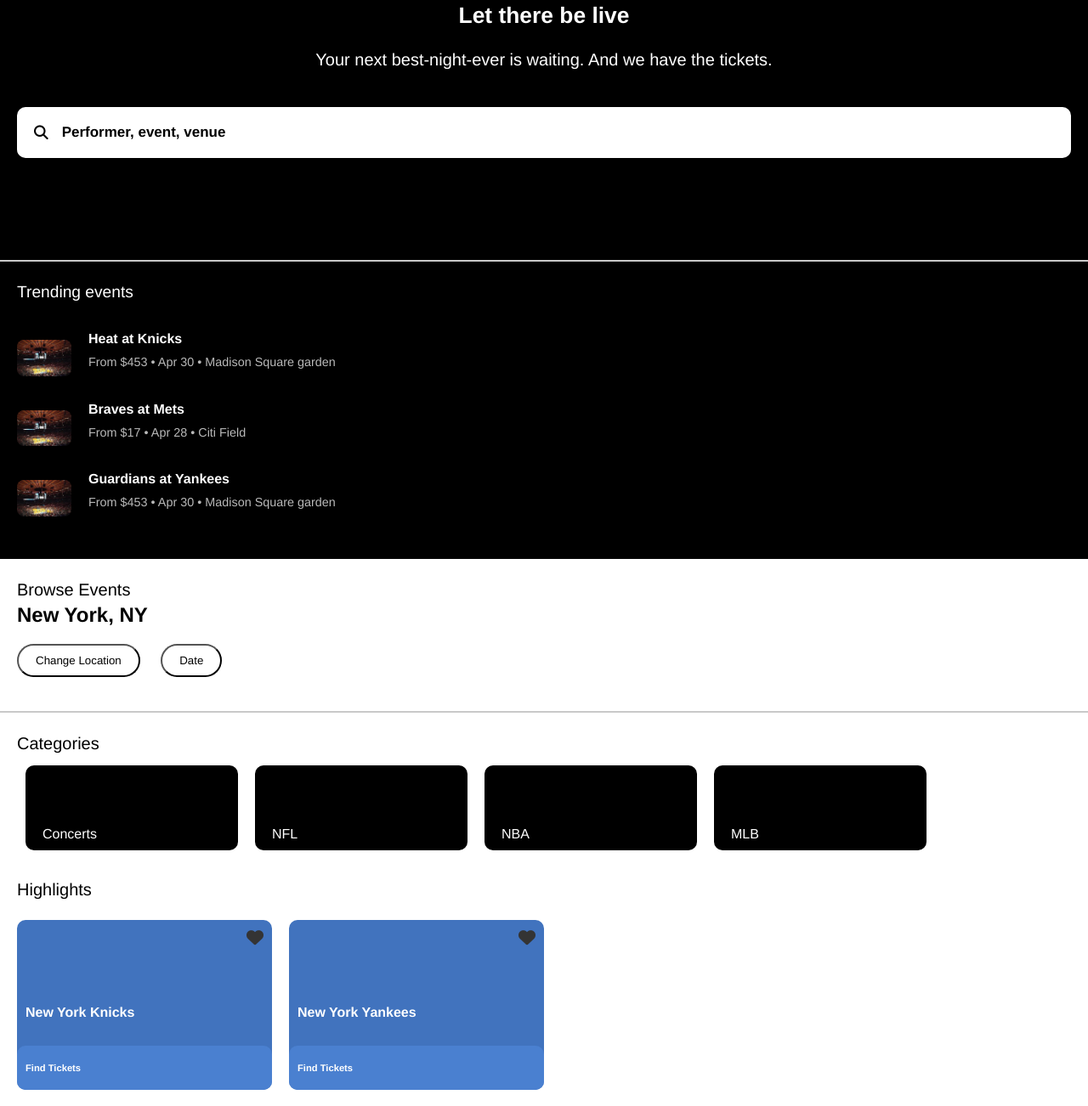
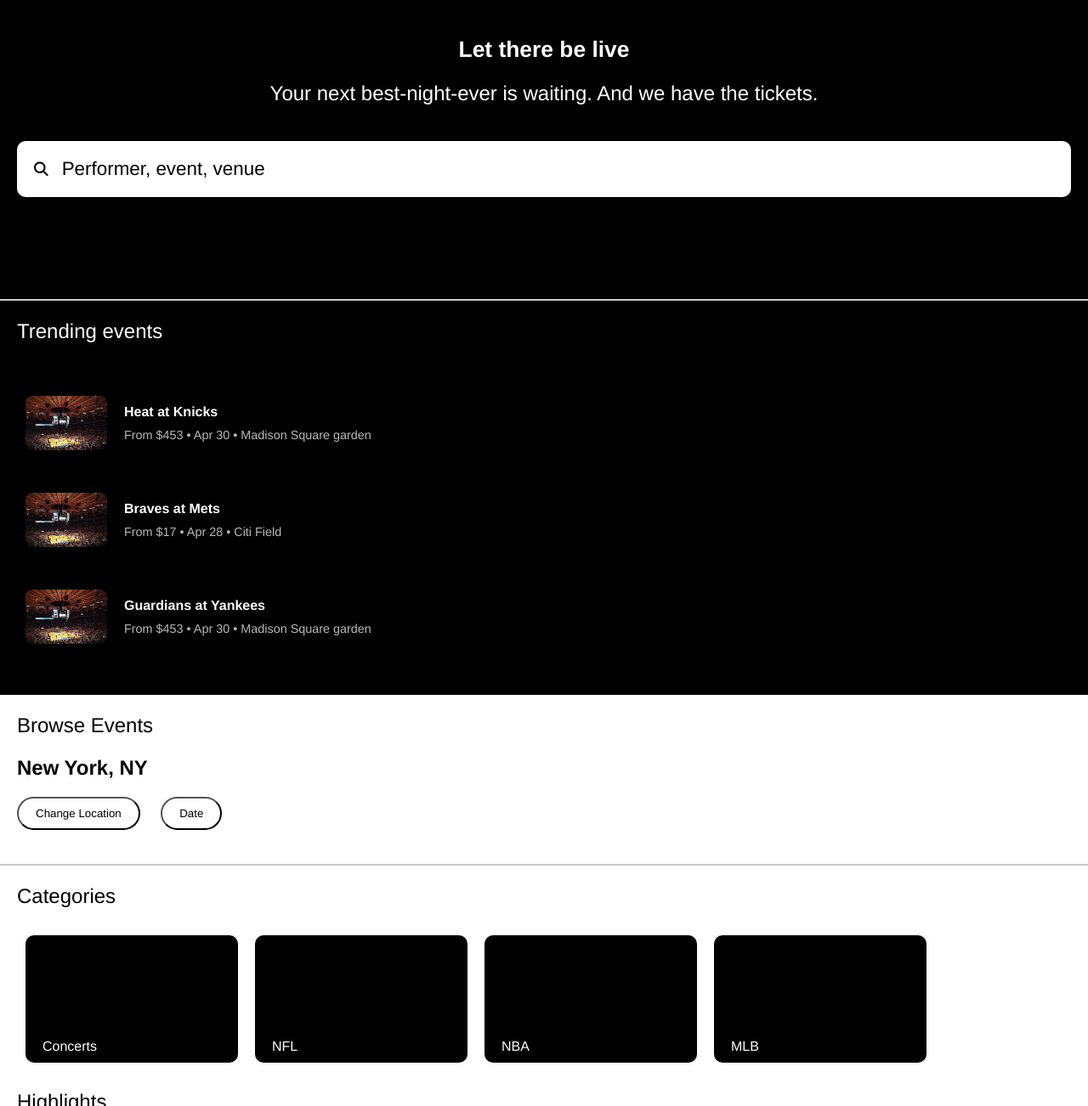
Before and after one commit to moisesg526/sports-ticket, a plain HTML site: page index.html in a window 1280 px wide. Shown: the part 75-1377 px from the top of the page at 85% size. Drawn offline with Linux system fonts and the light colour scheme.

Commit message:
Added queries for tablet screen size

```diff
--- a/styles.css
+++ b/styles.css
@@ -310,3 +310,63 @@
   font-weight: 500;
   font-size: 1.2rem;
 }
+
+@media only screen and (min-width: 500px) {
+  .heading {
+    padding: 60px 10px 0;
+  }
+
+  .searchbar {
+    padding: 20px;
+  }
+
+  .searchbar p {
+    font-weight: 500;
+    font-size: 1.4rem;
+  }
+
+  h3 {
+    font-size: 1.5rem;
+  }
+
+  .events-section h3 {
+    padding-bottom: 20px;
+    font-size: 1.5rem;
+    font-weight: 500;
+  }
+
+  .events-pic {
+    width: 6rem;
+  }
+
+  .events {
+    margin: 30px 10px;
+    align-items: center;
+  }
+
+  .white-bck h3{
+    color: #000000;
+    font-weight: 400;
+    padding-bottom: 20px;
+  }
+
+  .block {
+    height: 150px;
+    margin: 10px;
+    padding: 40px 110px;
+  }
+
+  .highlight-event {
+    width: 420px;
+    height: 300px;
+    margin-bottom: 40px;
+  }
+
+  .find {
+    padding: 200px 0px 0px 30px;
+    font-size: 1.5rem;
+  }
+  .find-ticket-banner {
+    padding: 20px 30px;
+  }
+}
```
